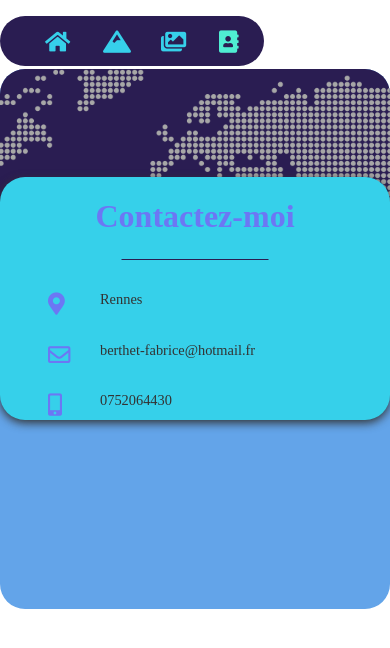
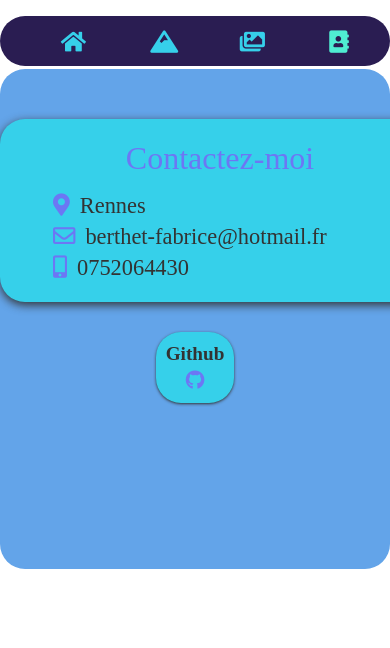
Before and after one commit to faberthet/cv-react, a React (Create React App) app: page /contact in a window 390 px wide. Shown: the top 648 px of the page. Built offline with nearby package versions, Linux system fonts and the light colour scheme; a web font is replaced by a local one.

Commit message:
icones hobbies et compensation temporaire pour bug de la page contact

```diff
--- a/src/components/Navigation.js
+++ b/src/components/Navigation.js
@@ -6,8 +6,8 @@ const Navigation = () => {
         <div className="sidebar">
             <div className="id">
                 <div className="idContent">
-                    <img src="./media/istic2.png" alt="profil" />
-                    <h3>Fabrice BERTHET</h3>
+                    <img src="./media/photo.png" alt="profil" />
+
                 </div>
             </div>
 
--- a/src/components/knowledges/Hobbies.js
+++ b/src/components/knowledges/Hobbies.js
@@ -6,24 +6,20 @@ const Hobbies = () => {
             <h3>Intérêts</h3>
             <ul>
                 <li>
-                    <i className="fas fa-running"></i>
+                    <i class="fas fa-theater-masks"></i>
                     <span>Théâtre</span>
+                </li>
+                <li>
+                    <i className="fas fa-futbol"></i>
+                    <span>Futsal</span>
+                </li>
+                <li>
+                    <i className="fas fa-gamepad"></i>
+                    <span>Jeux-vidéo</span>
                 </li>
                 <li>
                     <i className="fas fa-running"></i>
                     <span>Entretien/Musculation</span>
-                </li>
-                <li>
-                    <i className="fas fa-running"></i>
-                    <span>Futsal</span>
-                </li>
-                <li>
-                    <i className="fas fa-running"></i>
-                    <span>Lecture</span>
-                </li>
-                <li>
-                    <i className="fas fa-running"></i>
-                    <span>Musique</span>
                 </li>
             </ul>
         </div>
--- a/src/pages/Contact.js
+++ b/src/pages/Contact.js
@@ -24,9 +24,42 @@ const Contact = () => {
                         </li>
                     </ul>
                 </div>
+                <div className="socialNetwork">
+                    <ul>
+                        <a href="https://github.com/faberthet" target="_blank" rel="noreferrer">
+                            <h4>Github</h4>
+                            <i className="fab fa-github"></i>
+                        </a>
+                    </ul>
                 </div>
-
-
+            </div>
+            <div className="contactContent2">
+                <div className="contactBox2">
+                    <div className="hh1">Contactez-moi</div>
+                    <ul>
+                        <li>
+                            <i className="fas fa-map-marker-alt"></i>
+                            <span>Rennes</span>
+                        </li>
+                        <li>
+                            <i className="far fa-envelope"></i>
+                            <span className="clickInput">berthet-fabrice@hotmail.fr</span>
+                        </li>
+                        <li>
+                            <i className="fas fa-mobile-alt"></i>
+                            <span className="clickInput">0752064430</span>
+                        </li>
+                    </ul>
+                </div>
+                <div className="socialNetwork2">
+                    <ul>
+                        <a href="https://github.com/faberthet" target="_blank" rel="noreferrer">
+                            <h4>Github</h4>
+                            <i className="fab fa-github"></i>
+                        </a>
+                    </ul>
+                </div>
+            </div>
         </div>
     );
 };
--- a/src/styles/_settings.scss
+++ b/src/styles/_settings.scss
@@ -50,8 +50,8 @@ a:visited {
   display: flex;
 
   @media screen and (max-width: 850px){
-    display: block !important;
-  }
+     display: block !important;
+   }
 }
 .homeContent, .knowledgesContent, .projectsContent, .contactContent {
   margin-left: .4rem;
--- a/src/styles/components/_navigation.scss
+++ b/src/styles/components/_navigation.scss
@@ -8,11 +8,10 @@
   position: relative;
   display: grid;
   grid-template-columns: 1fr;
-    grid-template-rows: 250px 1fr 108px;
+  grid-template-rows: 250px 1fr;
   grid-template-areas:
     "1"
-      "2"
-      "3";
+    "2";
 
   .id {
     grid-area: 1;
@@ -22,14 +21,16 @@
 
     .idContent {
       position: absolute;
-        bottom: 0;
+      top: 50%;
       left: 50%;
-        transform: translateX(-50%);
+      transform: translate(-50%,-50%);
       width: 100%;
 
       img {
-          border-radius: 50%;
-          box-shadow: 0 0 0 4px $color-3, 0 0 0 8px $color-4, 0 0 0 12px $color-2;
+        border-radius: 40%;
+        box-shadow: 0 0 0 4px $color-3, 0 0 0 4px $color-2; //0 0 0 8px $color-4,
+        width: 50%;
+        height: auto;
       }
       h3 {
         font-size: 1.3rem;
@@ -43,7 +44,7 @@
   .navigation {
     grid-area: 2;
     padding: 2rem 1rem;
-
+    margin-bottom: 150px;
     ul {
       height: 100%;
       display: grid;
@@ -129,6 +130,7 @@
     display: flex;
     min-height: 50px;
     margin-bottom: .2rem;
+    width: 100%;
 
     .id, .socialNetwork {
       display: none;
@@ -136,7 +138,7 @@
     .navigation {
       width: 100%;
       padding: .1rem 1rem;
-
+      margin-bottom: .2rem;
       ul {
         display: flex;
         justify-content: space-between;
--- a/src/styles/pages/_contact.scss
+++ b/src/styles/pages/_contact.scss
@@ -1,3 +1,7 @@
+.contact{
+  .contactContent2 {
+    display:none;
+  }
 .contactContent {
   background: $color-3;
   border-radius: $borderRadius;
@@ -46,7 +50,7 @@
     box-shadow: 0 3px 10px #333;
     width: 50%;
     min-width: 440px;
-      min-height: 200px;
+    //min-height: 200px;
 
     h1 {
       text-align: center;
@@ -67,7 +71,7 @@
     }
     ul {
       height: 72%;
-        width: inherit;
+      //width: inherit;
       display: grid;
       margin-top: 3.5rem;
 
@@ -115,10 +119,6 @@
         display: inline-block;
         padding: 0.7rem 0;
         box-shadow: $shadow;
-          transform: scaleY(0);
-          transform-origin: center;
-          transition: .2s ease;
-          transition: scale .1s;
 
         &:hover {
           background: $color-4;
@@ -129,28 +129,90 @@
           margin-top: .3rem;
         }
       }
-        //ANIMATION
-        @mixin networkAnim($timeout) {
-          animation: pop 1s forwards;
-          animation-delay: $timeout;
-
-        }
-        @keyframes pop {
-          to {
-            transform: scaleY(1);
     }
   }
-        a:nth-child(1) {
-          @include networkAnim(.4s);
 }
-        a:nth-child(2) {
-          @include networkAnim(.8s);
+
+@media screen and (max-width: 850px){
+  .contactContent{
+    display: none;
   }
-        a:nth-child(3) {
-          @include networkAnim(1.2s);
+.contactContent2{
+  display: block;
+  background-color: $color-3;
+  min-height: $minHeight;
+  width: 100%;
+  min-height: 500px;
+  border-radius: $borderRadius;
+  position: relative;
+  overflow: hidden;
+  .contactBox2 {
+    background: $color-5;
+    margin: 0 auto;
+    padding: 1rem 3rem;
+
+    border-radius: $borderRadius;
+    box-shadow: 0 3px 10px #333;
+    width: 50%;
+    min-width: 440px;
+    margin-top: 50px;
+    .hh1 {
+      text-align: center;
+      margin-top: 0.3rem;
+      color: $color-2;
+      font-size: 2rem;
+      margin-bottom: 1rem;
     }
-        a:nth-child(4) {
-          @include networkAnim(1.6s);
+    li{
+      margin: 5px;
+    }
+    span{
+      padding-left: 10px;
+    }
+      i {
+        font-size: 1.4rem;
+        color: $color-2;
+      }
+      span {
+        font-size: 1.4rem;
+        transform: translateX(52px);
+        background: transparent;
+        border: none;
+        outline: none;
+        width: 350px;
+        transition: .2s ease;
+      }
+      .clickInput:hover {
+        transform: translateX(56px);
+        cursor: pointer;
+      }
+    }
+}
+.socialNetwork2 {
+margin-top: 30px;
+  ul {
+    text-align: center;
+    width: 100%;
+    justify-content: space-around;
+
+
+    a {
+      width: 20%;
+      font-size: 1.2rem;
+      background: $color-5;
+      border-radius: $borderRadius;
+      display: inline-block;
+      padding: 0.7rem 0;
+      box-shadow: $shadow;
+
+      &:hover {
+        background: $color-4;
+      }
+
+      i {
+        color: $color-2;
+        margin-top: .3rem;
+      }
     }
   }
 }
@@ -168,3 +230,4 @@
     }
   }
 }
+}
--- a/src/styles/pages/_home.scss
+++ b/src/styles/pages/_home.scss
@@ -1,7 +1,8 @@
 .home {
 
     .homeContent {
-      background: linear-gradient(115deg, $color-1 50%, transparent 100%);
+      //background: linear-gradient(115deg, $color-1 50%, transparent 100%);
+      background-color: $color-1;
       min-height: $minHeight;
       width: 100%;
       min-height: 500px;
@@ -59,6 +60,12 @@
     .homeContent {
       margin: 0 !important;
     }
+    h1 {
+      font-size: 3rem !important;
+    }
+    h2 {
+      font-size: 1.8rem !important;
+    }
   }
   @media screen and (max-width:580px){
     .homeContent {
--- a/src/styles/pages/_knowledges.scss
+++ b/src/styles/pages/_knowledges.scss
@@ -215,6 +215,10 @@
         font-size: .6rem !important;
         padding: .2rem 1rem !important;
       }
+      .otherSkills, .hobbies {
+        font-size: .8rem;
+        height: 180px;
+      }
     }
   }
   @media screen and (max-width: 500px){
```
Also changed, not shown: public/media/photo.png (added). Lines whose indentation alone changed are shown as unchanged.
